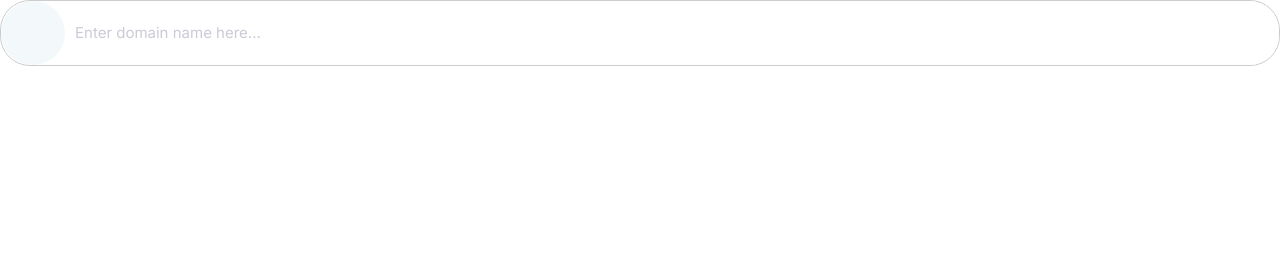
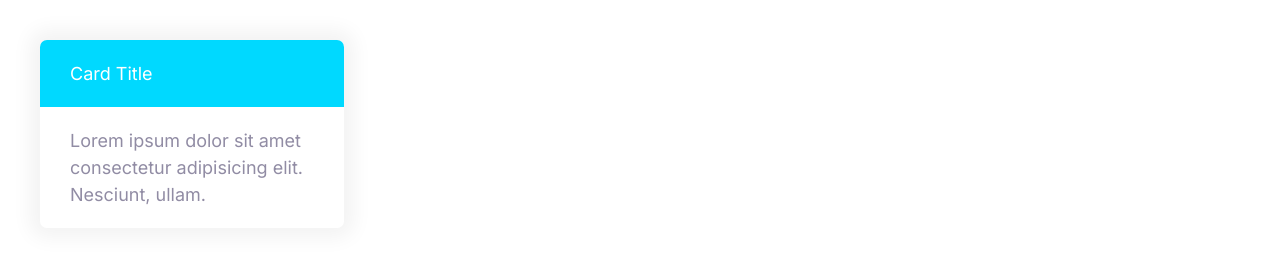
Before and after one commit to akapetano/moshify, a plain HTML site: page index.html in a window 1280 px wide. Drawn offline with Linux system fonts and the light colour scheme.

Commit message:
Build the cards component.

```diff
--- a/css/styles.css
+++ b/css/styles.css
@@ -274,3 +274,25 @@ a {
     font-size: 1.5rem;
   }
 }
+
+/* Cards */
+.card {
+  border-radius: 7px;
+  box-shadow: 0 0 20px 10px #f3f3f3;
+  overflow: hidden;
+}
+
+.card__header,
+.card__body {
+  padding: 2rem 3rem;
+}
+
+.card--primary .card__header {
+  background: var(--color-primary);
+  color: #fff;
+}
+
+.card--secondary .card__header {
+  background: var(--color-secondary);
+  color: #fff;
+}
--- a/index.html
+++ b/index.html
@@ -15,17 +15,14 @@
     <link rel="stylesheet" href="css/styles.css" />
   </head>
   <body>
-    <div class="input-group">
-      <span class="icon-container">
-        <svg class="icon icon--primary">
-          <use xlink:href="images/sprite.svg#wordpress"></use>
-        </svg>
-      </span>
-      <input
-        type="text"
-        class="input"
-        placeholder="Enter domain name here..."
-      />
+    <div style="width: 30%; padding: 4rem">
+      <div class="card card--secondary">
+        <header class="card__header">Card Title</header>
+        <div class="card__body">
+          Lorem ipsum dolor sit amet consectetur adipisicing elit. Nesciunt,
+          ullam.
+        </div>
+      </div>
     </div>
   </body>
 </html>
```
Also changed, not shown: components/cards.html (added, +8 -0 lines).
